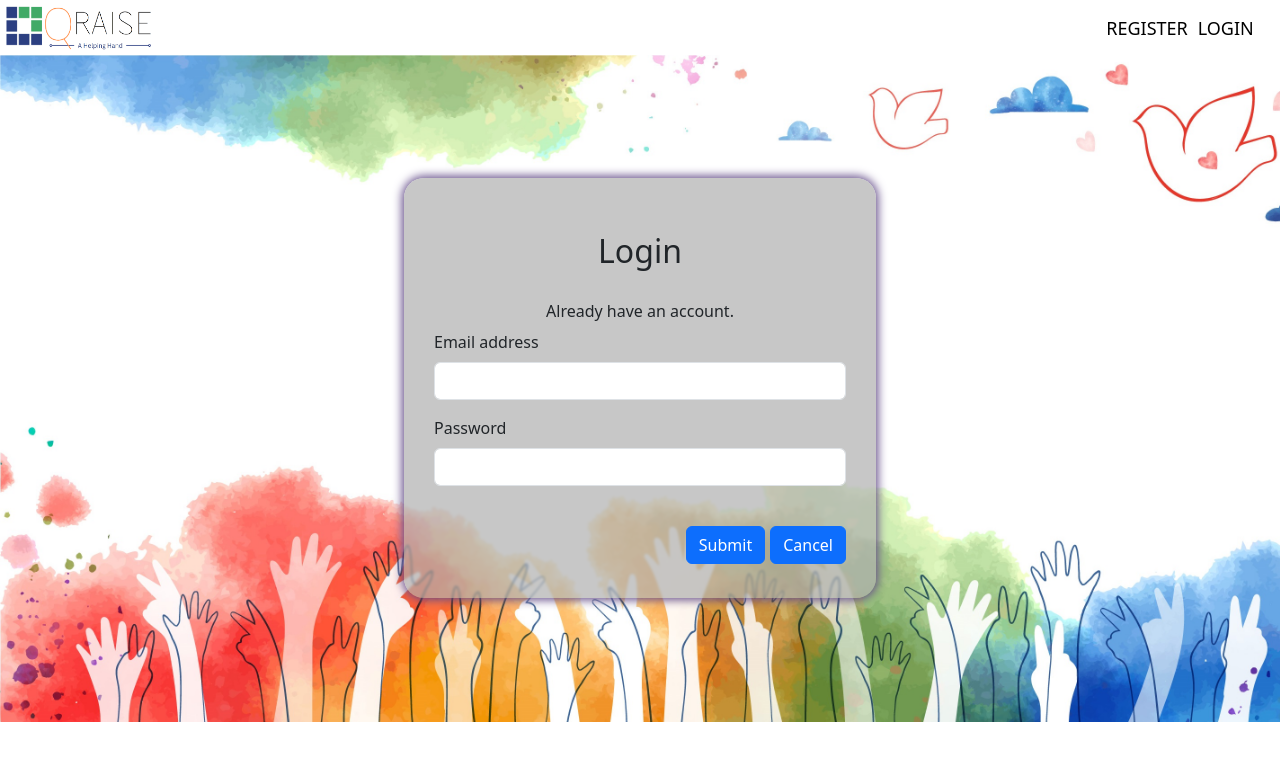
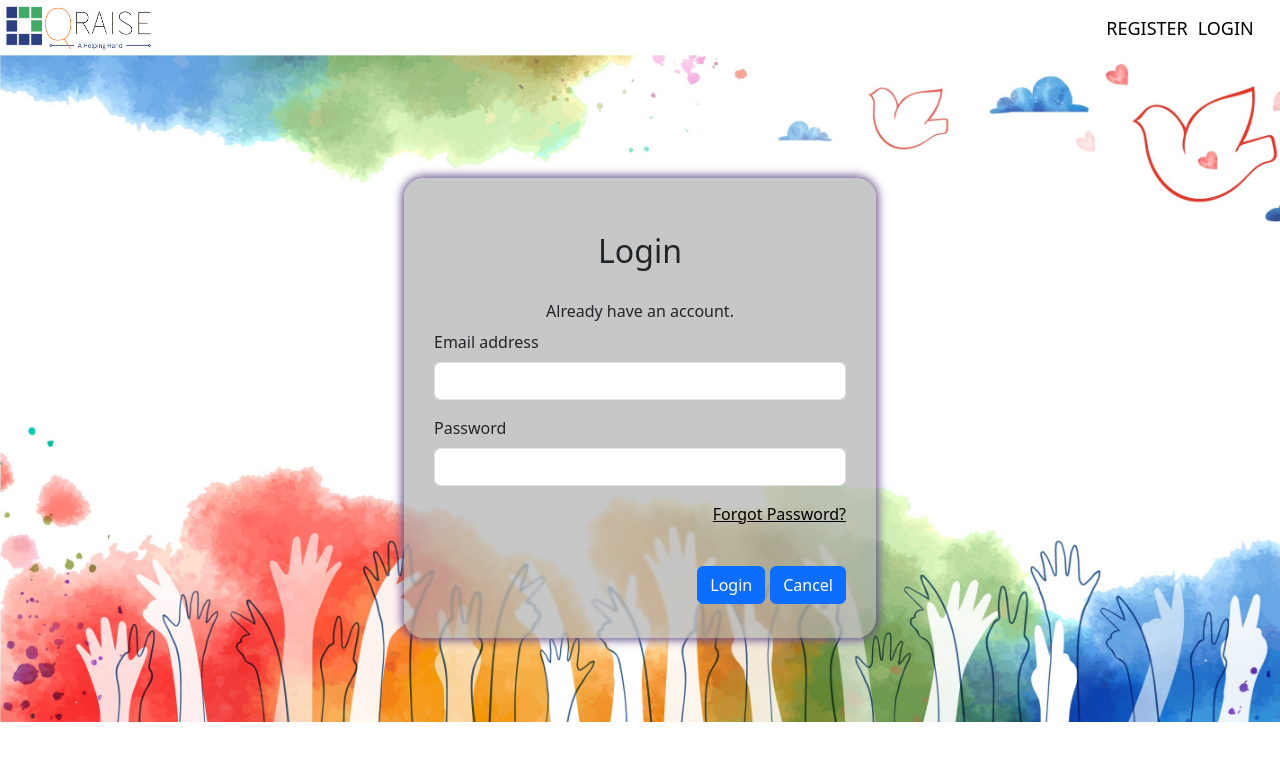
Before and after one commit to upendray08/Qraise_frontend, a React (Create React App) app: page /login in a window 1280 px wide. Shown: the top 760 px of the page. Built offline with nearby package versions, Linux system fonts and the light colour scheme.

Commit message:
update login and register

```diff
--- a/src/App.js
+++ b/src/App.js
@@ -12,6 +12,7 @@ function App() {
                     <Route path='/' element={<Index />} />
                     <Route path='/register' element={<Register />} />
                     <Route path='/login' element={<Login />} />
+                    <Route path='/index' element={<Index />} />
                </Routes>
           </>
      );
--- a/src/components/Login.js
+++ b/src/components/Login.js
@@ -1,10 +1,11 @@
 import React from 'react'
 import Navbar from './Navbar'
 import back from '../asset/backg.jpg'
+import { NavLink } from 'react-router-dom'
 
 const stylee = {
      width: "40%",
-     height: "420px",
+     height: "460px",
      margin: "0px auto",
      backgroundColor: "rgba(176,176,176,0.7)",
      backdropFilter: "blur(1px)",
@@ -34,10 +35,13 @@ const Login = () => {
                                         <label for="password" class="form-label">Password</label>
                                         <input type="password" class="form-control" id="password" />
                                    </div>
+                                   <div class="mb-3" style={{ display: 'flex' }}>
+                                        <NavLink to="/forgot_pass" style={{ marginLeft: 'auto', color: 'black ' }}>Forgot Password?</NavLink>
+                                   </div>
                                    <br />
                                    <div class="mb-3" style={{ flexDirection: 'row-reverse', display: 'flex' }}>
                                         <button type="submit" class="btn btn-primary">Cancel</button>
-                                        <button type="submit" style={{ marginRight: '5px' }} class="btn btn-primary">Submit</button>
+                                        <button type="submit" style={{ marginRight: '5px' }} class="btn btn-primary">Login</button>
                                    </div>
                               </form>
                          </div>
--- a/src/components/Register.js
+++ b/src/components/Register.js
@@ -45,7 +45,7 @@ const Register = () => {
                                    <br />
                                    <div class="mb-3" style={{ flexDirection: 'row-reverse', display: 'flex' }}>
                                         <button type="submit" class="btn btn-primary">Cancel</button>
-                                        <button type="submit" style={{ marginRight: '5px' }} class="btn btn-primary">Submit</button>
+                                        <button type="submit" style={{ marginRight: '5px' }} class="btn btn-primary">Register</button>
                                    </div>
                               </form>
                          </div>
```
